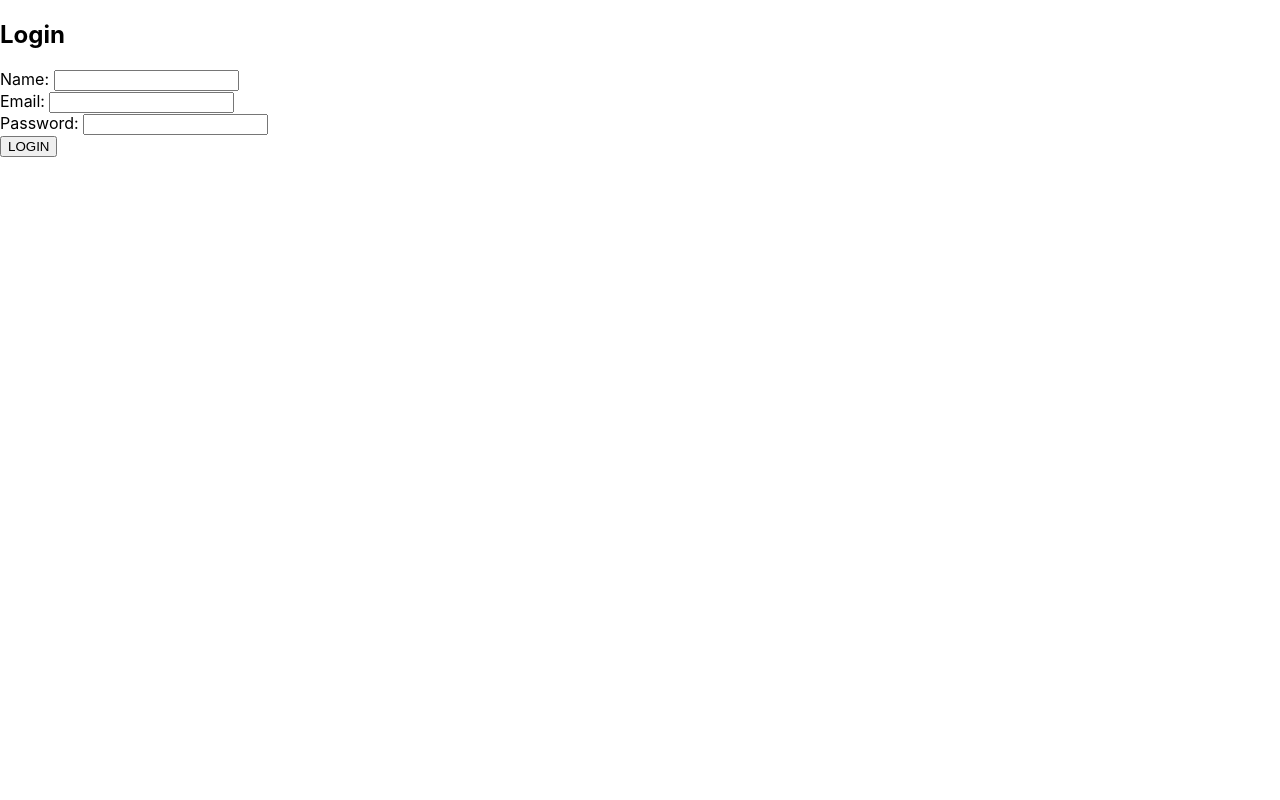
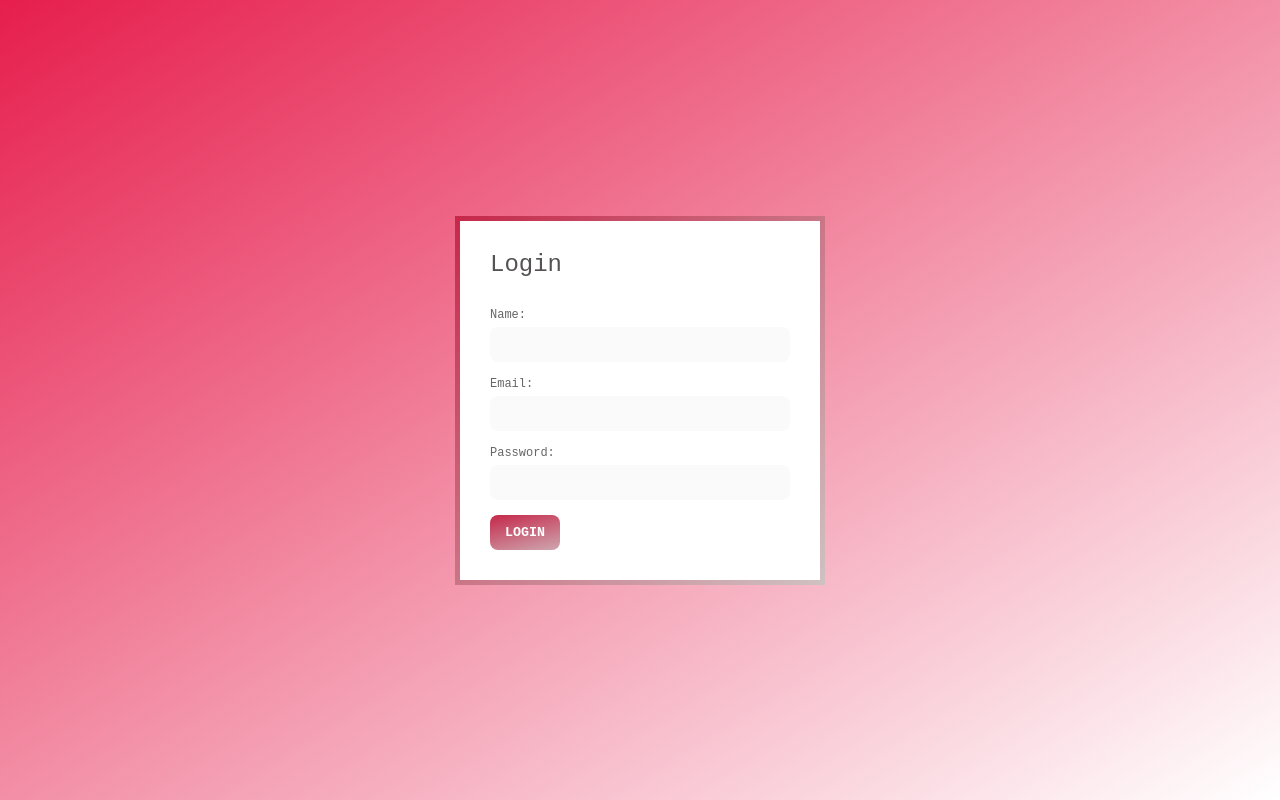
Before and after one commit to Batoul-Alsayyed/Airbnb, a React (Create React App) app in the folder react-app/: page / in a window 1280 px wide. Built offline with nearby package versions, Linux system fonts and the light colour scheme.

Commit message:
styling login form

```diff
--- a/react-app/src/index.css
+++ b/react-app/src/index.css
@@ -1,13 +1,113 @@
-body {
+*{
   margin: 0;
-  font-family: -apple-system, BlinkMacSystemFont, 'Segoe UI', 'Roboto', 'Oxygen',
-    'Ubuntu', 'Cantarell', 'Fira Sans', 'Droid Sans', 'Helvetica Neue',
-    sans-serif;
-  -webkit-font-smoothing: antialiased;
-  -moz-osx-font-smoothing: grayscale;
+  padding: 0;
+  box-sizing: border-box;
+  font-family: 'Courier New', Courier, monospace;
+}
+input, button {
+  appearance: none;
+  background: none;
+  border: none;
+  outline: none;
+}
+.App{
+  height: 100vh;
+  display: flex;
+  align-items: center;
+  justify-content: center;
+  background-image: linear-gradient(to bottom right, #E61E4D, white);
+
+}
+form{
+  display: flex;
+  position: relative;
+
 }
 
-code {
-  font-family: source-code-pro, Menlo, Monaco, Consolas, 'Courier New',
-    monospace;
+form:after {
+  content: '';
+  display: block;
+  position: absolute;
+  top: -5px;
+  left: -5px;
+  right: -5px;
+  bottom: -5px;
+  background-image: linear-gradient(to bottom right, #c5284a, rgb(207, 194, 194));
 }
+form .form-inner{
+  position: relative;
+  display: block;
+  background-color: white;
+  padding: 30px;
+  z-index: 2;
+}
+form .form-inner h2{
+  color: rgb(85, 82, 82);
+  font-weight: 28px;
+  font-weight: 500;
+  margin-bottom: 30px;
+}
+form .form-inner .form-group{
+  display: block;
+  width: 300px;
+  margin-bottom: 15px;
+  color: #888;
+
+}
+.form-inner .form-group label{
+  display: block;
+  color: #666;
+  font-size: 12px;
+  margin-bottom: 5px;
+  transition: .4s;
+}
+.form-inner .form-group:focus-within label {
+  color: #fa4880;
+}
+.form-inner .form-group input{
+  display: block;
+  width: 100%;
+  padding: 10px 15px;
+  background-color: #fafafa;
+  border-radius: 8px;
+  transition: .4s;
+}
+.form-inner .form-group input:focus{
+  box-shadow: 0px 0px 3px rgba(0,0,0,.2);
+}
+form .form-inner input[type="submit"],
+.welcome button{
+
+  display: inline-block;
+  padding: 10px 15px;
+  border-radius: 8px;
+  background-image: linear-gradient(to bottom right, #c5284a, rgb(209, 209, 209));
+  background-size: 200%;
+  background-position: 0%;
+  transition: .4s;
+  color: #fff;
+  font-weight: 700;
+  cursor: pointer;
+}
+form .form-inner input[type="submit"]:hover,
+.welcome button{
+  background-position: 100% 0%
+}
+.welcome{
+  width: 100%;
+  max-width: 480px;
+  background-color: #fff;
+  padding: 15px 30px;
+}
+
+.welcome h2{
+  color: #888;
+  font-size: 28px;
+  font-weight: 500;
+  margin-bottom: 30px;
+}
+
+.welcome h2 span{
+  color: #c5284a;
+  font-weight: 700;
+}
```
